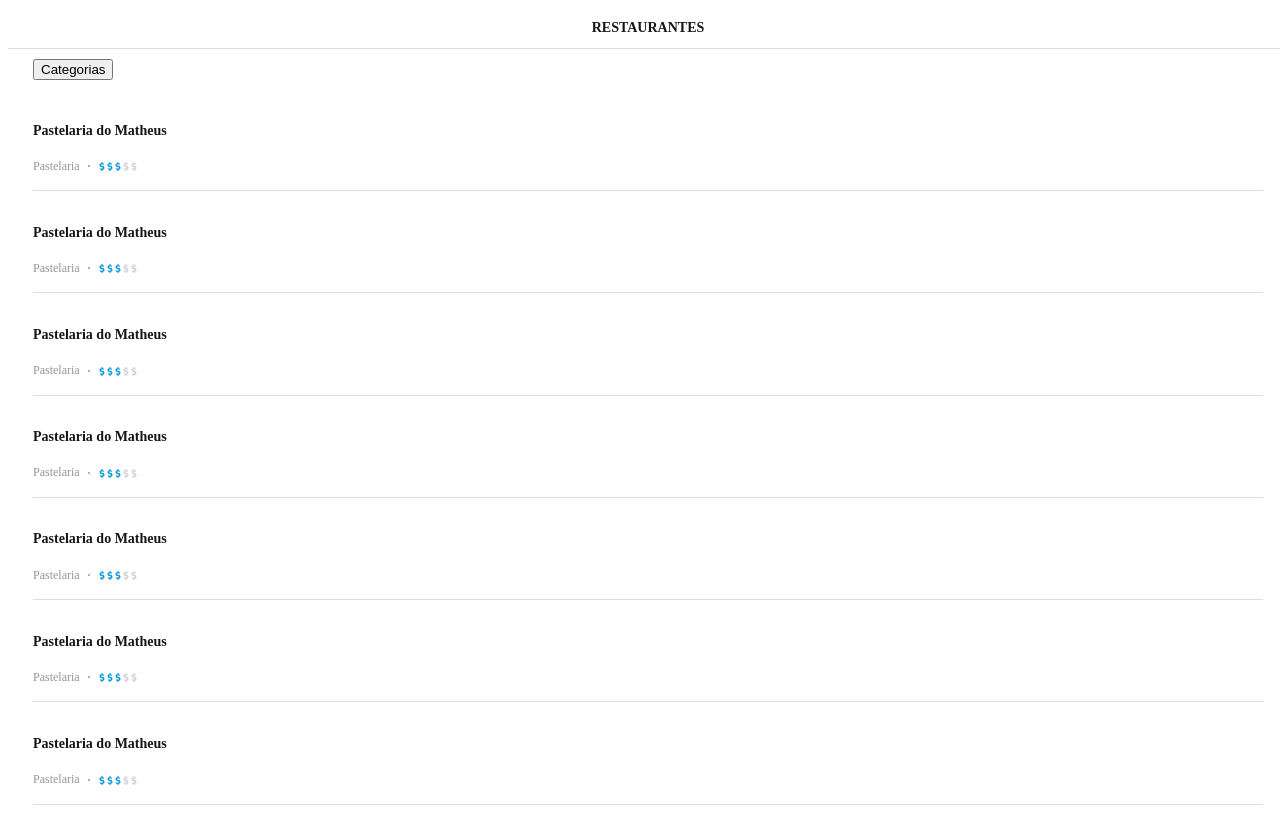
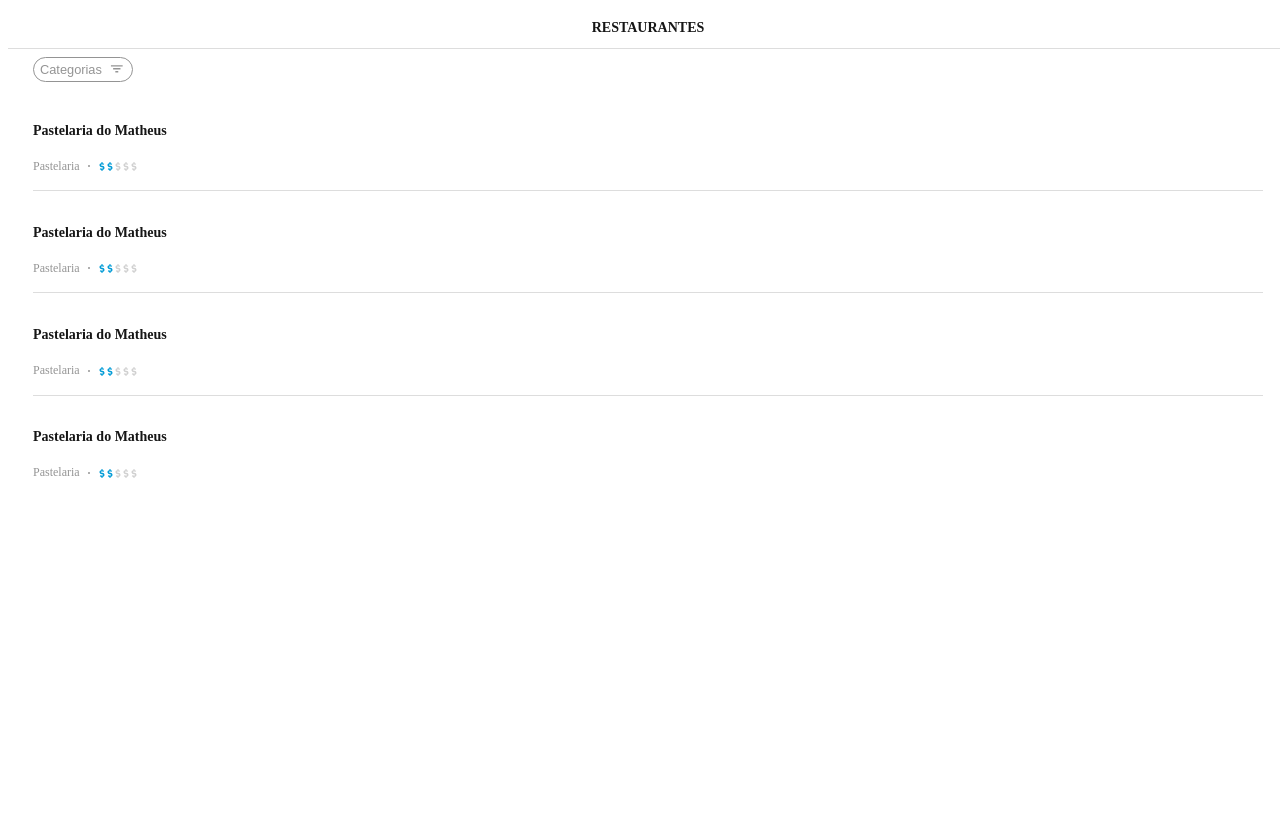
Before and after one commit to Nadaleti/my-ratings-eating-places, a React app: page / in a window 1280 px wide. Built offline with nearby package versions, Linux system fonts and the light colour scheme; the HTML template or start-up script is replaced by a standard one.

Commit message:
Adding routing to place page

```diff
--- a/package.json
+++ b/package.json
@@ -44,6 +44,7 @@
   "dependencies": {
     "react": "^17.0.1",
     "react-dom": "^17.0.1",
-    "react-icons": "^4.2.0"
+    "react-icons": "^4.2.0",
+    "react-router-dom": "^5.2.0"
   }
 }
--- a/src/App.js
+++ b/src/App.js
@@ -1,9 +1,16 @@
 import React from "react";
+import { BrowserRouter, Route, Switch } from "react-router-dom/cjs/react-router-dom.min";
 
+import Place from "./components/containers/place/Place";
 import Places from "./components/containers/places/Places";
 
 export default function App(props) {
   return (
-    <Places />
+    <BrowserRouter basename="/eating-places">
+      <Switch>
+        <Route exact path="/" component={Places} />
+        <Route exact path="/:name" component={Place} />
+      </Switch>
+    </BrowserRouter>
   );
 }
--- a/src/components/categories-filter/CategoriesFilter.css
+++ b/src/components/categories-filter/CategoriesFilter.css
@@ -22,6 +22,7 @@
 .CategoriesFilter_item:hover {
   transition: color 0.1s ease-out;
   color: #009bd6;
+  cursor: pointer;
 }
 
 .CategoriesFilter_item span {
--- /dev/null
+++ b/src/components/containers/place/Place.js
@@ -0,0 +1,7 @@
+import React from "react";
+
+const Place = (props) => {
+  return (<span>tops {props.match.params.name}</span>);
+}
+
+export default Place;
--- a/src/components/containers/places/Places.css
+++ b/src/components/containers/places/Places.css
@@ -9,9 +9,11 @@
   align-items: center;
   background-color: #009bd6;
   color: white;
+  height: 25px;
   font-size: .8rem;
-  padding: .3rem;
-  border-radius: 6px;
+  padding: .3rem .3rem .3rem .6rem;
+  box-sizing: border-box;
+  border-radius: 15px;
   cursor: pointer;
 }
 
@@ -30,9 +32,37 @@
   overflow-y: scroll;
 }
 
+.Places_categoriesButton {
+  border: 1px solid #949494;
+  border-radius: 15px;
+  height: 25px;
+  width: 100px;
+  color: #949494;
+  font-size: .8rem;
+  background-color: white;
+  display: flex;
+  justify-content: space-between;
+  align-items: center;
+  transition: all .2s ease-in-out;
+}
+
+.Places_categoriesButton:hover {
+  background-color: #009bd6;
+  border-color: #009bd6;
+  cursor: pointer;
+  font-weight: bold;
+  color: white;
+  transition: all .2s ease-in-out;
+}
+
+.Places_categoriesButton .Places_filterIcon {
+  font-size: 1.1rem;
+}
+
 .Places_filter {
   display: flex;
   align-items: center;
   padding: 0 25px;
   height: 40px;
+  box-sizing: border-box;
 }
--- a/src/components/containers/places/Places.js
+++ b/src/components/containers/places/Places.js
@@ -1,4 +1,5 @@
 import React, { useState } from "react";
+import { BiFilter } from "react-icons/bi";
 import { FaHamburger, FaHotdog } from "react-icons/fa";
 import { IoBeer, IoPizza, IoCloseCircleSharp } from "react-icons/io5";
 import { GiCoffeeBeans } from "react-icons/gi";
@@ -37,7 +38,10 @@ const Places = () => {
               {categoryNameMapper(category)}
               <span className="Places_closeIcon"><IoCloseCircleSharp /></span>
             </div> :
-            <button onClick={() => setOpened(true)}>Categorias</button>
+            <button className="Places_categoriesButton" onClick={() => setOpened(true)}>
+              Categorias
+              <BiFilter className="Places_filterIcon" />
+            </button>
         }
       </div>
       <CategoriesFilter
@@ -49,94 +53,60 @@ const Places = () => {
       <PlaceList
         places={[
           {
-            name: "Pastelaria do Matheus",
-            cost: 3,
-            category: "PASTELARIA",
-          },
-          {
-            name: "Pastelaria do Matheus",
-            cost: 3,
-            category: "PASTELARIA",
-          },
-          {
-            name: "Pastelaria do Matheus",
-            cost: 3,
-            category: "PASTELARIA",
-          },
-          {
-            name: "Pastelaria do Matheus",
-            cost: 3,
-            category: "PASTELARIA",
-          },
-          {
-            name: "Pastelaria do Matheus",
-            cost: 3,
-            category: "PASTELARIA",
-          },
-          {
-            name: "Pastelaria do Matheus",
-            cost: 3,
-            category: "PASTELARIA",
-          },
-          {
-            name: "Pastelaria do Matheus",
-            cost: 3,
-            category: "PASTELARIA",
-          },
-          {
-            name: "Pastelaria do Matheus",
-            cost: 3,
-            category: "PASTELARIA",
-          },
-          {
-            name: "Pastelaria do Matheus",
-            cost: 3,
-            category: "PASTELARIA",
-          },
-          {
-            name: "Pastelaria do Matheus",
-            cost: 3,
-            category: "PASTELARIA",
-          },
-          {
-            name: "Pastelaria do Matheus",
-            cost: 3,
-            category: "PASTELARIA",
-          },
-          {
-            name: "Pastelaria do Matheus",
-            cost: 3,
-            category: "PASTELARIA",
-          },
-          {
-            name: "Pastelaria do Matheus",
-            cost: 3,
-            category: "PASTELARIA",
-          },
-          {
-            name: "Pastelaria do Matheus",
-            cost: 3,
-            category: "PASTELARIA",
-          },
-          {
-            name: "Pastelaria do Matheus",
-            cost: 3,
-            category: "PASTELARIA",
-          },
-          {
-            name: "Pastelaria do Matheus",
-            cost: 3,
-            category: "PASTELARIA",
-          },
-          {
-            name: "Pastelaria do Matheus",
-            cost: 1,
-            category: "PASTELARIA",
-          },
-          {
+            id: "4d8bMiQ7ugmsgEo",
             name: "Pastelaria do Matheus",
             cost: 2,
             category: "PASTELARIA",
+            adresses: [{
+              city: "Itu",
+              neighborhood: "Jardim Aeroporto I",
+              number: 86,
+              street: "Rubens Palomio",
+              uf: "SP",
+              zipCode: "13304651"
+            }]
+          },
+          {
+            id: "4d8bMiQ7ugmsgEo",
+            name: "Pastelaria do Matheus",
+            cost: 2,
+            category: "PASTELARIA",
+            adresses: [{
+              city: "Itu",
+              neighborhood: "Jardim Aeroporto I",
+              number: 86,
+              street: "Rubens Palomio",
+              uf: "SP",
+              zipCode: "13304651"
+            }]
+          },
+          {
+            id: "4d8bMiQ7ugmsgEo",
+            name: "Pastelaria do Matheus",
+            cost: 2,
+            category: "PASTELARIA",
+            adresses: [{
+              city: "Itu",
+              neighborhood: "Jardim Aeroporto I",
+              number: 86,
+              street: "Rubens Palomio",
+              uf: "SP",
+              zipCode: "13304651"
+            }]
+          },
+          {
+            id: "4d8bMiQ7ugmsgEo",
+            name: "Pastelaria do Matheus",
+            cost: 2,
+            category: "PASTELARIA",
+            adresses: [{
+              city: "Itu",
+              neighborhood: "Jardim Aeroporto I",
+              number: 86,
+              street: "Rubens Palomio",
+              uf: "SP",
+              zipCode: "13304651"
+            }]
           },
         ]}
       />
--- a/src/components/places-list/PlaceList.js
+++ b/src/components/places-list/PlaceList.js
@@ -1,18 +1,26 @@
 import React from "react";
+import { useHistory } from "react-router-dom/cjs/react-router-dom.min";
 
 import PlaceItem from "../place-item/PlaceItem";
 
 import "./PlaceList.css";
 
 const PlaceList = (props) => {
+  const history = useHistory();
+
   const getListItem = (place) => {
     return (
-      <div className="PlaceList_item">
+      <div className="PlaceList_item" onClick={() => selectPlace(place)}>
         <PlaceItem name={place.name} category={place.category} cost={place.cost} />
       </div>
     );
   };
 
+  const selectPlace = (place) => {
+    const placePathName = place.name.split(' ').join('-').toLowerCase() + '-' + place.id;
+    history.push(`/${placePathName}`, place);
+  }
+
   return props.places.map((place) => getListItem(place));
 };
 
```
Also changed, not shown: src/components/containers/place/Place.css (added), 1 other file (tests, documents, lock files or other folders).
